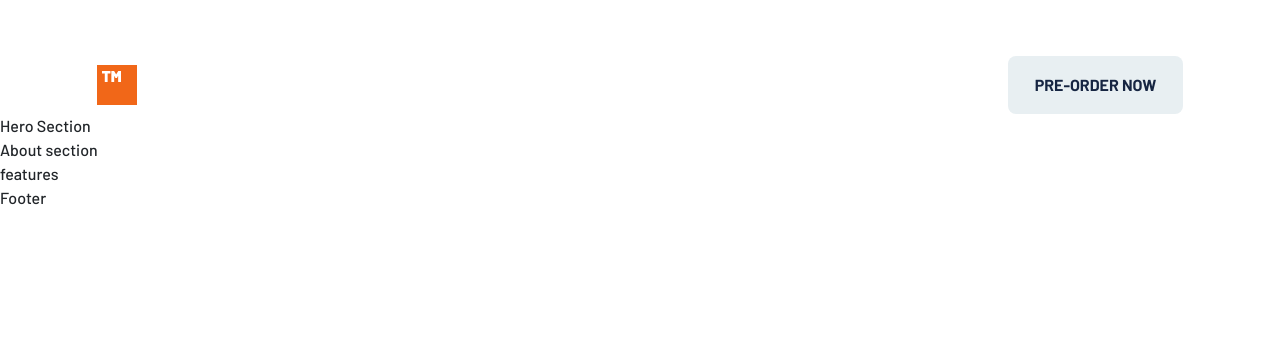
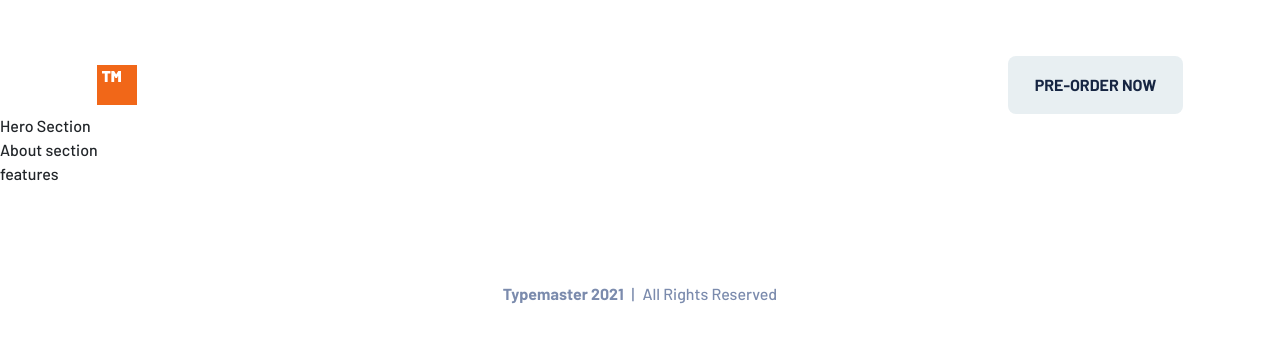
Before and after one commit to aleksi-svaridze/typemaster, a React (Create React App) app: page / in a window 1280 px wide. Shown: the top 342 px of the page. Built offline with nearby package versions, Linux system fonts and the light colour scheme.

Commit message:
Finish Footer Section structure and styling

```diff
--- a/src/sections/Footer.tsx
+++ b/src/sections/Footer.tsx
@@ -3,8 +3,12 @@
 
 const FooterSection = () => {
     return(
-        <div>
-            Footer
+        <div className="pt-5 mt-md-5 pb-5">
+            <p className="text-center text-capitalize text-blue-light fs-6 m-0">
+                <span className="fw-bold me-2">Typemaster 2021</span>
+                |
+                <span className="fw-medium ms-2">all Rights Reserved</span>
+            </p>
         </div>
     )
 }
```
